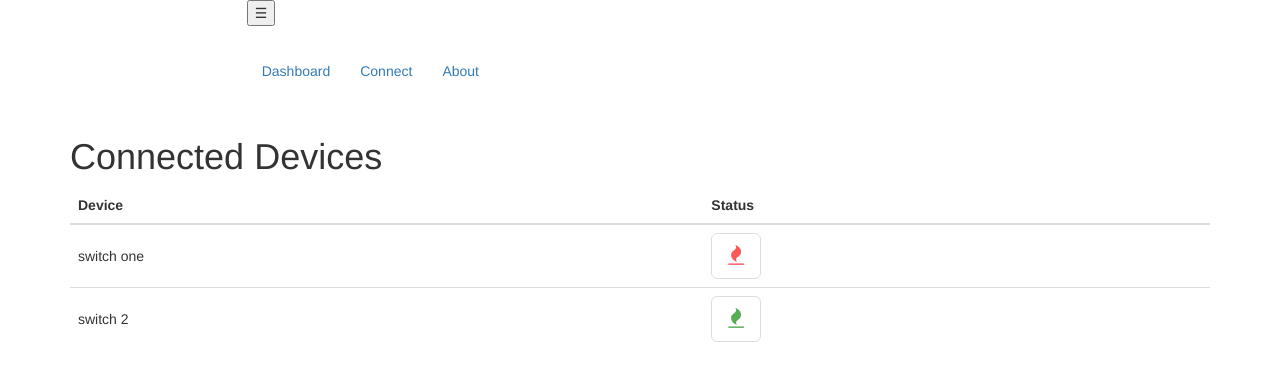
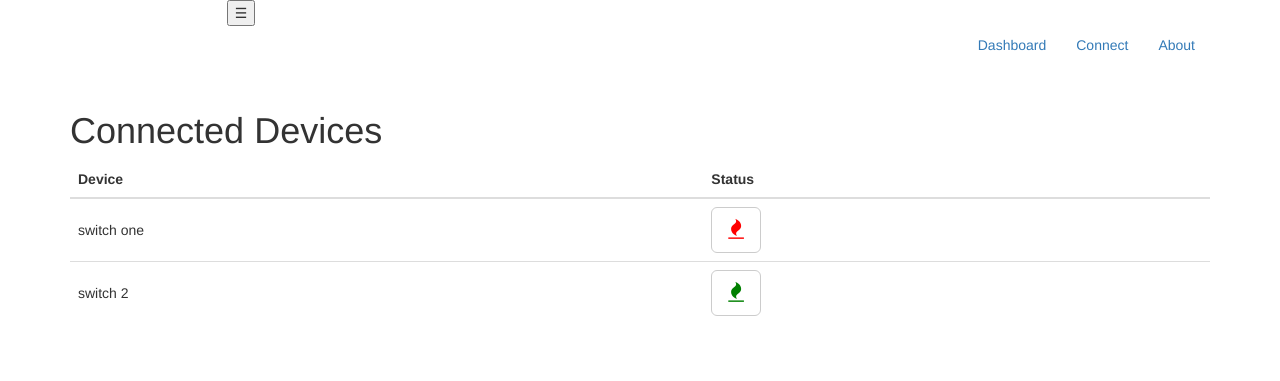
Before and after one commit to ThinkDima/openhomepy, a Django app: page / in a window 1280 px wide, after a click that opens the changed part. Shown: the top 381 px of the page. Run offline with Django 3.2, Linux system fonts and the light colour scheme; some libraries are stand-ins or nearby versions.

Commit message:
initial pages

```diff
--- a/openhomepy/templates/base.html
+++ b/openhomepy/templates/base.html
@@ -34,13 +34,13 @@
     <div class="m-b">
       <nav class="navbar navbar-dark navbar-static-top bg-inverse">
         <div class="container">
-          <a class="pull-left" href="/"><img height="60px" src="{% static 'images/OHPlogo_white.svg' %}" style="margin-right:20px;"></a>
+          <a class="pull-left" href="/"><img height="60px" src="{% static 'images/OHPlogo_white.svg' %}"></a>
           <button type="button" class="navbar-toggler hidden-sm-up pull-xs-right" data-toggle="collapse" data-target="#bs-navbar-collapse-1">
             &#9776;
           </button>
 
           <!-- Collect the nav links, forms, and other content for toggling -->
-          <div class="collapse navbar-toggleable-xs" id="bs-navbar-collapse-1" style="padding-top:20px;">
+          <div class="collapse navbar-toggleable-xs pull-right" id="bs-navbar-collapse-1" style="padding-top:20px;">
             <ul class="nav navbar-nav">
               <li class="nav-item">
                 <a class="nav-link" href="{% url 'dashboard' %}">Dashboard</a>
--- a/openhomepy/templates/index.html
+++ b/openhomepy/templates/index.html
@@ -12,11 +12,11 @@
         <tbody>
             <tr>
                 <td style="vertical-align:middle">switch one</td>
-                <td><a href="#" class="btn btn-default btn-lg disabled" role="button"><i style="color:red;font-size:20px;" class="fa fa-fire" aria-hidden="true"></i></a</td>
+                <td><a href="#" class="btn btn-default btn-lg" role="button"><i style="color:red;font-size:20px;" class="fa fa-fire" aria-hidden="true"></i></a</td>
             </tr>
             <tr>
                 <td style="vertical-align:middle">switch 2</td>
-                <td><a href="#" class="btn btn-default btn-lg disabled" role="button"><i style="color:green;font-size:20px;" class="fa fa-fire" aria-hidden="true"></i></a</td>
+                <td><a href="#" class="btn btn-default btn-lg" role="button"><i style="color:green;font-size:20px;" class="fa fa-fire" aria-hidden="true"></i></a</td>
             </tr>
         </tbody>
     </table>
```
Also changed, not shown: openhomepy/templates/connect.html (+20 -1 lines).
